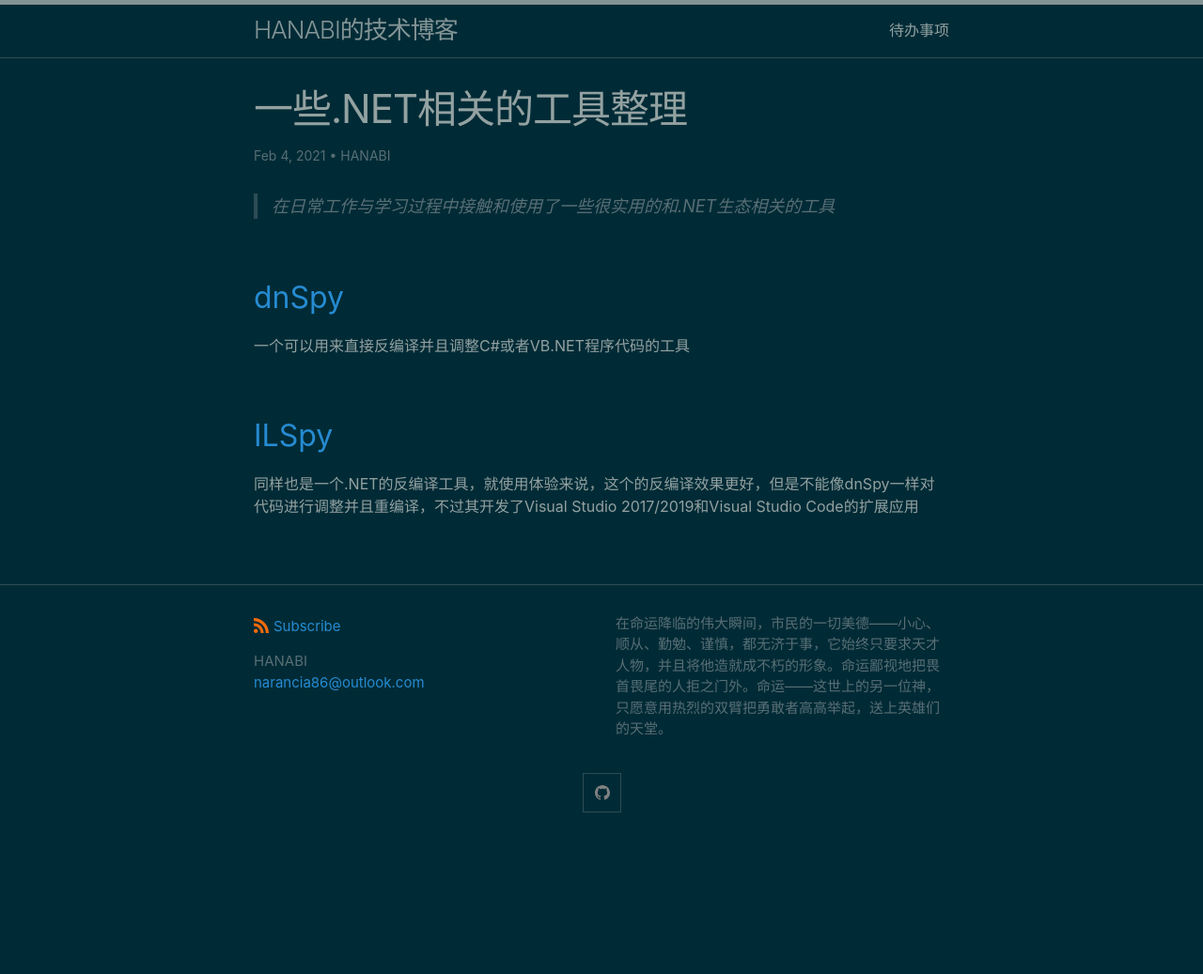
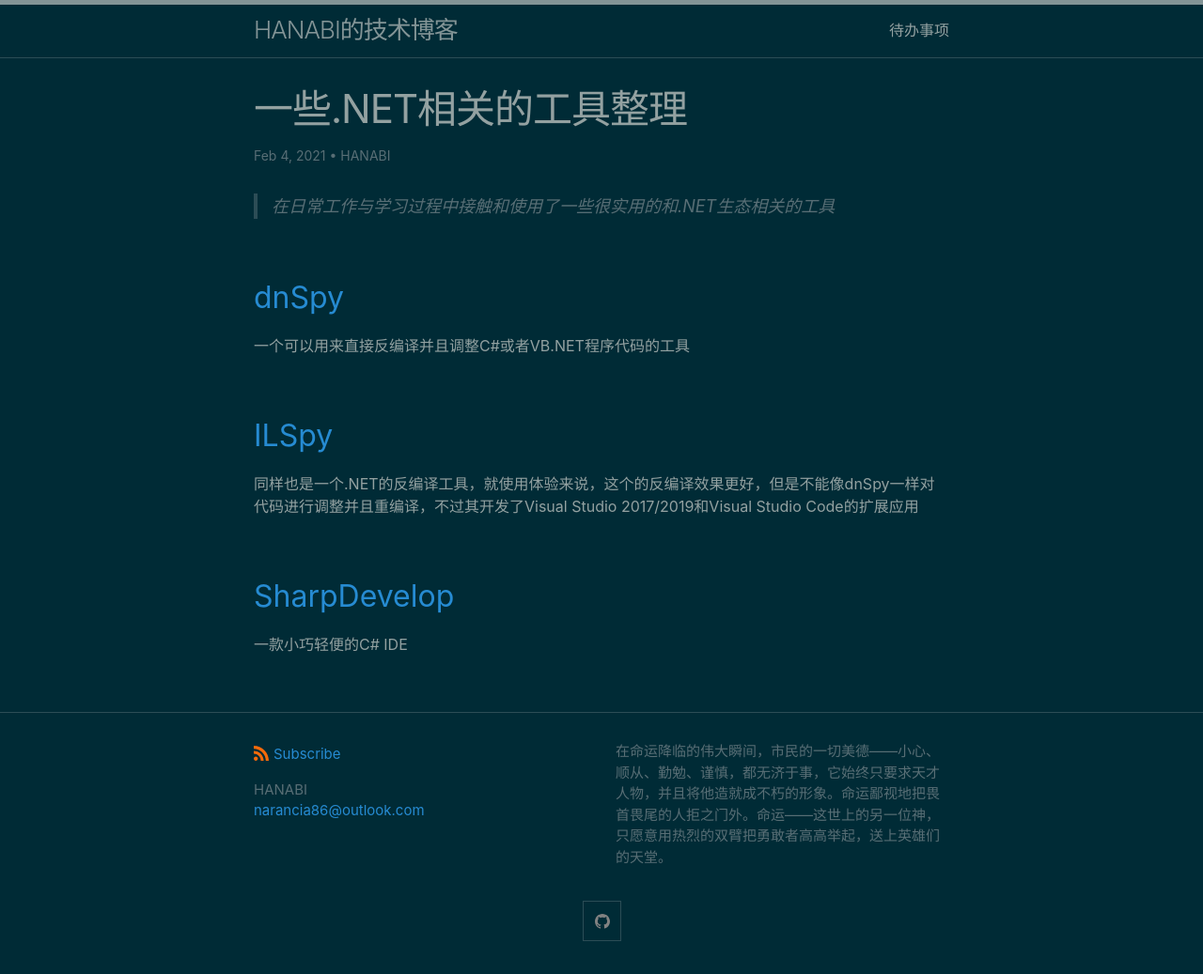
Before and after one commit to KamenRiderKuuga/kamenriderkuuga.github.io, a Jekyll site: the page built from _posts/2021-02-04-Tips-4.md, in a window 1280 px wide. Shown: the whole page at 94% size. Built offline with Jekyll 4.4.1, drawn with Linux system fonts in a browser that asks for light colours; before the commit the page ends 900 px from its top, so only the background shows below that.

Commit message:
Update 2021-02-04-Tips-4.md

```diff
--- a/_posts/2021-02-04-Tips-4.md
+++ b/_posts/2021-02-04-Tips-4.md
@@ -16,3 +16,7 @@
 ## [ILSpy](https://github.com/icsharpcode/ILSpy)
 
 同样也是一个.NET的反编译工具，就使用体验来说，这个的反编译效果更好，但是不能像dnSpy一样对代码进行调整并且重编译，不过其开发了Visual Studio 2017/2019和Visual Studio Code的扩展应用
+
+## [SharpDevelop](https://github.com/icsharpcode/SharpDevelop)
+
+一款小巧轻便的C# IDE
```
